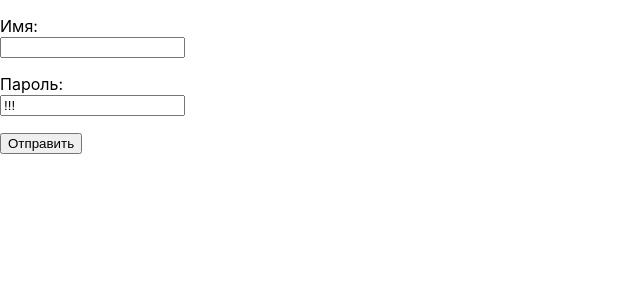
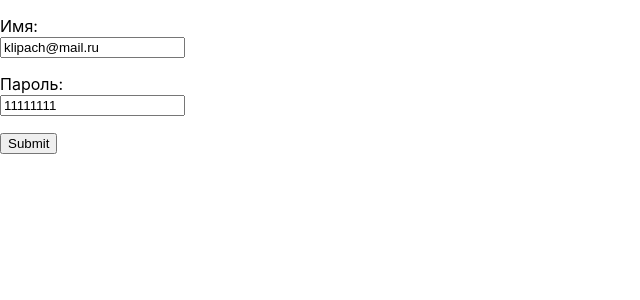
Before and after one commit to wklipach/react_login, a React (Create React App) app: page / in a window 1280 px wide. Shown: the top 300 px of the page, without its empty margins (0-640 px from the left). Built offline with nearby package versions, Linux system fonts and the light colour scheme.

Commit message:
вариант2

```diff
--- a/package.json
+++ b/package.json
@@ -6,6 +6,7 @@
     "@testing-library/jest-dom": "^5.11.10",
     "@testing-library/react": "^11.2.5",
     "@testing-library/user-event": "^12.8.3",
+    "@types/react-router-dom": "^5.1.7",
     "react": "^17.0.2",
     "react-dom": "^17.0.2",
     "react-scripts": "4.0.3",
--- a/src/login/Login.js
+++ b/src/login/Login.js
@@ -1,64 +1,91 @@
 import '../login/Login.css';
 import React from 'react';
-
 
 class Login extends React.Component {
     constructor(props) {
       super(props);
-      this.state = {name: "", password: "!!!"};
+      this.state = {name: "klipach@mail.ru", password: "11111111", btken: false, result_login: ""};
 
       this.onChange = this.onChange.bind(this);
       this.onChangePwd = this.onChangePwd.bind(this);
       this.handleSubmit = this.handleSubmit.bind(this);
+
     }
 
-
     onChange(e) {
-      var val = e.target.value;
+      const val = e.target.value;
       this.setState({name: val});
    }
 
    onChangePwd(e) {
-    var val = e.target.value;
+    const val = e.target.value;
     this.setState({password: val});
  }
 
-    handleSubmit(e) {
-      e.preventDefault();
-      alert("Имя: " + this.state.name + "Пароль: "+ this.state.password);
+
+    handleSubmit(e){
+        e.preventDefault()
+       // const input = {phone_or_mail: this.state.name, password: this.state.password, device: ""};
+        //alert('A form was submitted: ' + JSON.stringify(input));
+
+        const data = new FormData();
+        data.append('phone_or_mail', this.state.name);
+        data.append('password', this.state.password);
+        data.append('device', '' );
+        for (const [k,v] of data) {console.log(k,v)}
+
+        fetch('https://api.iq.academy/api/account/login', {
+            method: "POST",
+            body: data
+         }).then(res => res.json())
+         .then(
+             (response) => {
+                    this.setState({result_login: JSON.stringify(response)});
+                    this.setState({btken : !this.state.btken});
+                    console.log(this.state.result_login);
+                    // <Route path="/account" component={Account} />
+
+             }
+         ).catch(error => console.error('Error:', error));
+    }
+
+
+    back() {
+        this.setState({btken : !this.state.btken});
     }
 
     render() {
+
+        if (!this.state.btken) {
             return (
                 <form onSubmit={this.handleSubmit}>
                     <p>
                         <label>Имя:</label><br />
-                  <input type="text" value={this.state.name} onChange={this.onChange}/>
+                        <input name="phone_or_mail" type="text" value={this.state.name} onChange={this.onChange}/>
                     </p>
 
                     <p>
                         <label>Пароль:</label><br />
-                  <input type="text" value={this.state.password} onChange={this.onChangePwd}/>
+                        <input name="password" type="text" value={this.state.password} onChange={this.onChangePwd}/>
                     </p>
 
-              <input type="submit" value="Отправить" />
+                    <input type="submit" name="Отправить" />
                 </form>
             );
         }
-  }
 
-/*
-function Login() {
+        if (this.state.btken) {
             return (
-        <form onSubmit={this.handleSubmit}>
-        <p>
-            <label>Имя:</label><br />
-            <input type="text" value={this.state.name} onChange={this.onChange}/>
-        </p>
-        <input type="submit" value="Отправить" />
+                <form>
+                        <p>Результат:</p>
+                        <p>{this.state.result_login}</p>
+                        <p><button click="back()">Назад</button></p>
                 </form>
            );
         }
-*/
+
+    }
+  }
+
 
   export default Login;
```
Also changed, not shown: src/index.js (+6 -2 lines), 1 other file (tests, documents, lock files or other folders). Lines whose indentation alone changed are shown as unchanged.
